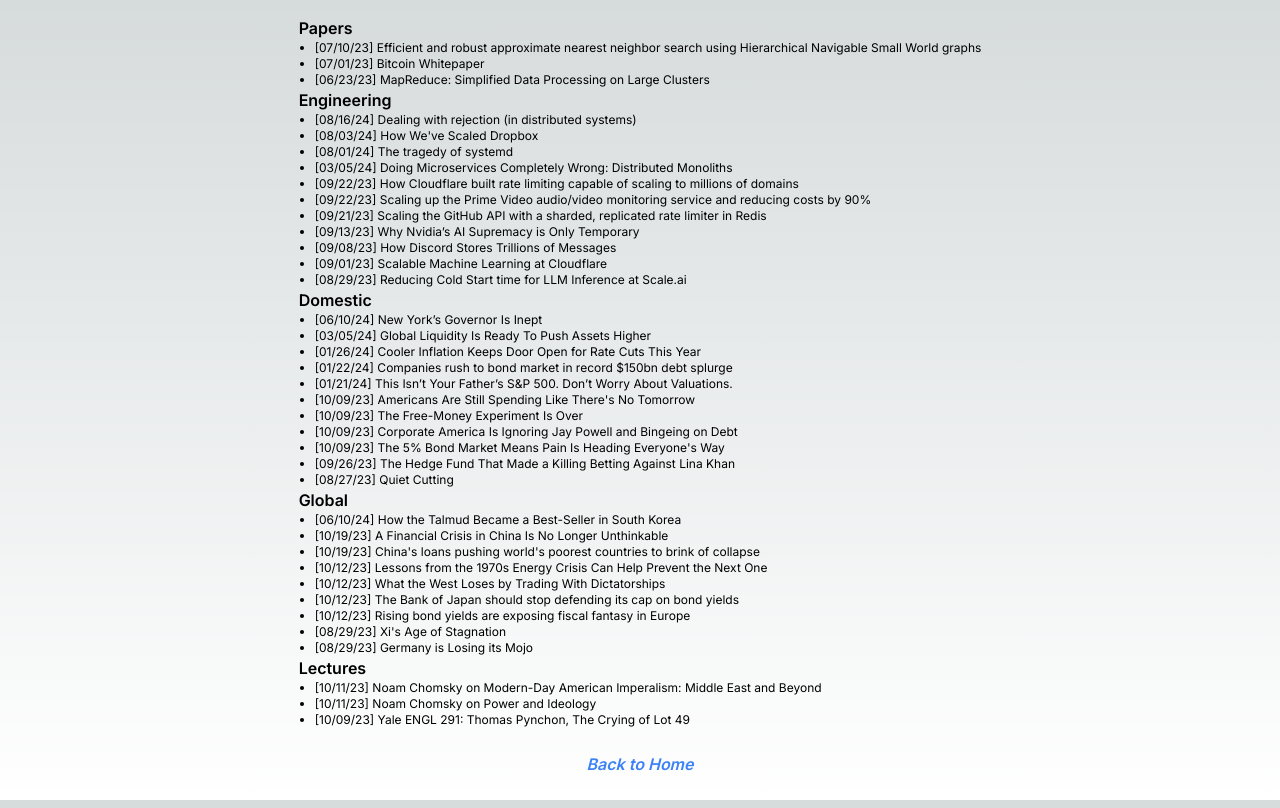
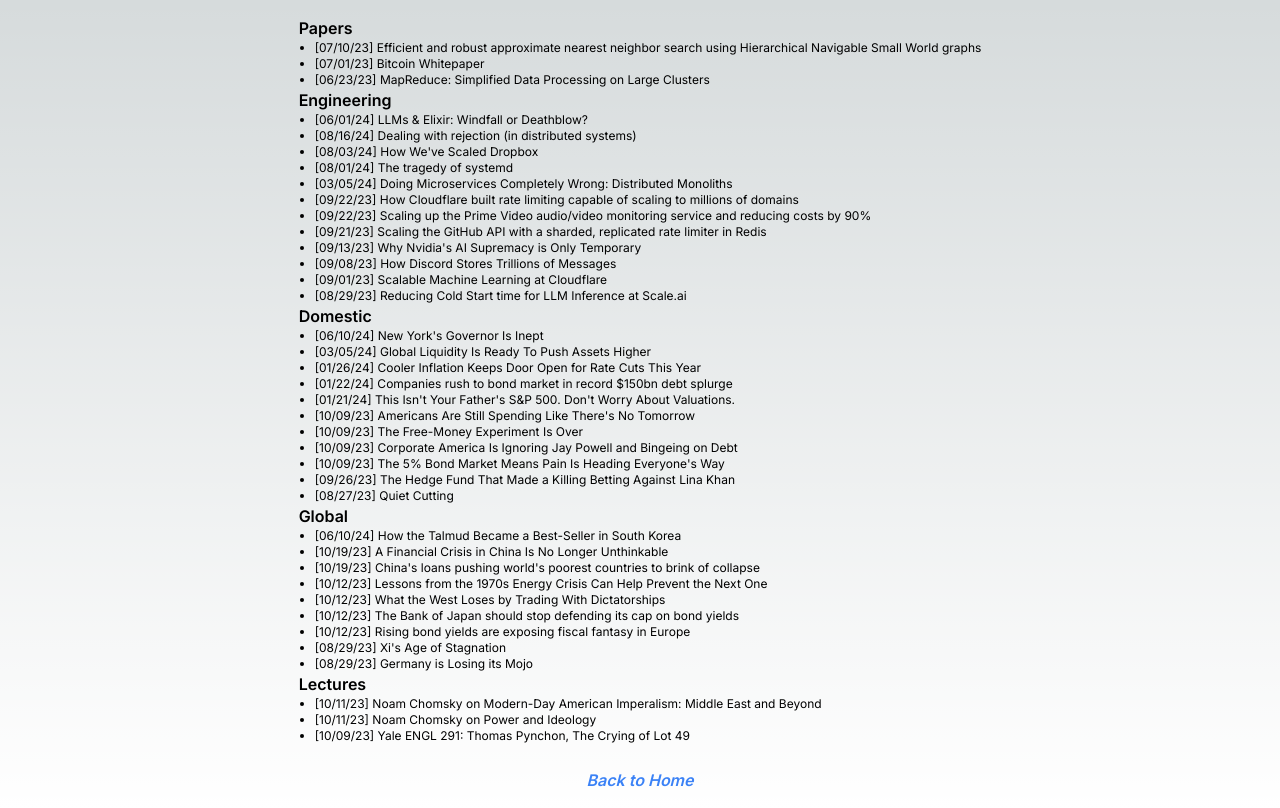
Before and after one commit to atharvapatil4/personal-website, a Next.js app in the folder personal-website/: page /reader in a window 1280 px wide. Built offline with nearby package versions, Linux system fonts and the light colour scheme.

Commit message:
feat: remove blog articles + add reader article

```diff
--- a/personal-website/src/app/reader/page.tsx
+++ b/personal-website/src/app/reader/page.tsx
@@ -42,6 +42,16 @@
         </ul>
         <h1 className="font-semibold">Engineering</h1>
         <ul className="text-xs list-disc pl-4">
+          <li>
+            <Link
+              href="https://www.zachdaniel.dev/p/llms-and-elixir-windfall-or-deathblow"
+              className=" hover:underline"
+              rel="noopener noreferrer"
+              target="_blank"
+            >
+              [06/01/24] LLMs & Elixir: Windfall or Deathblow?
+            </Link>
+          </li>
           <li>
             <Link
               href="https://www.warpstream.com/blog/dealing-with-rejection-in-distributed-systems"
@@ -123,7 +133,7 @@
               rel="noopener noreferrer"
               target="_blank"
             >
-              [09/13/23] Why Nvidia’s AI Supremacy is Only Temporary
+              [09/13/23] Why Nvidia's AI Supremacy is Only Temporary
             </Link>
           </li>
           <li>
@@ -166,7 +176,7 @@
               rel="noopener noreferrer"
               target="_blank"
             >
-              [06/10/24] New York’s Governor Is Inept
+              [06/10/24] New York's Governor Is Inept
             </Link>
           </li>
           <li>
@@ -208,7 +218,7 @@
               rel="noopener noreferrer"
               target="_blank"
             >
-              [01/21/24] This Isn’t Your Father’s S&P 500. Don’t Worry About
+              [01/21/24] This Isn't Your Father's S&P 500. Don't Worry About
               Valuations.
             </Link>
           </li>
```
Also changed, not shown: personal-website/public/articles/2024_market_predictions.md (deleted, +0 -32 lines), personal-website/public/articles/3pm.md (deleted, +0 -12 lines).
